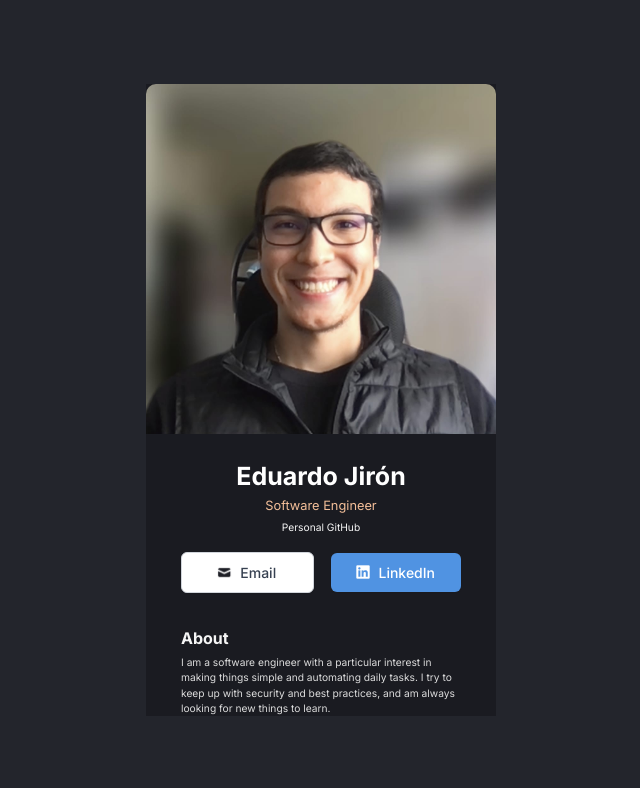
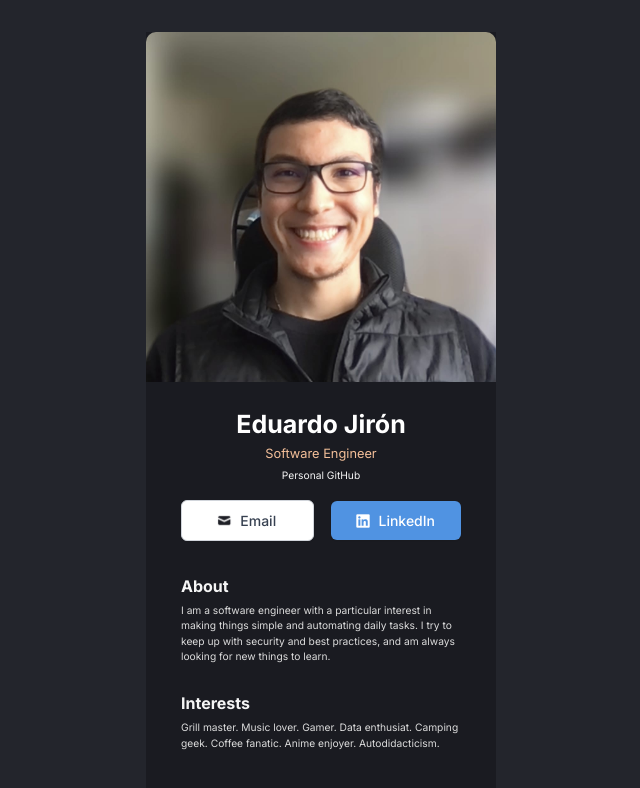
Before and after one commit to emjironal/digital-business-card, a React (Vite) app: page / in a window 1280 px wide. Shown: the top 788 px of the page, without its empty margins (319-959 px from the left). Built offline with nearby package versions, Linux system fonts and the light colour scheme.

Commit message:
[update] add interests component to app component

```diff
--- a/src/App.jsx
+++ b/src/App.jsx
@@ -2,6 +2,7 @@ import About from "./components/About/About";
 import Information from "./components/Information/Information";
 import profileImage from "./assets/profile.jpeg";
 import "./App.css";
+import Interests from "./components/Interests/Interests";
 
 function App() {
   return (
@@ -10,6 +11,7 @@ function App() {
         <img className="profile-image" src={profileImage} />
         <Information />
         <About />
+        <Interests />
       </div>
     </>
   );
```
